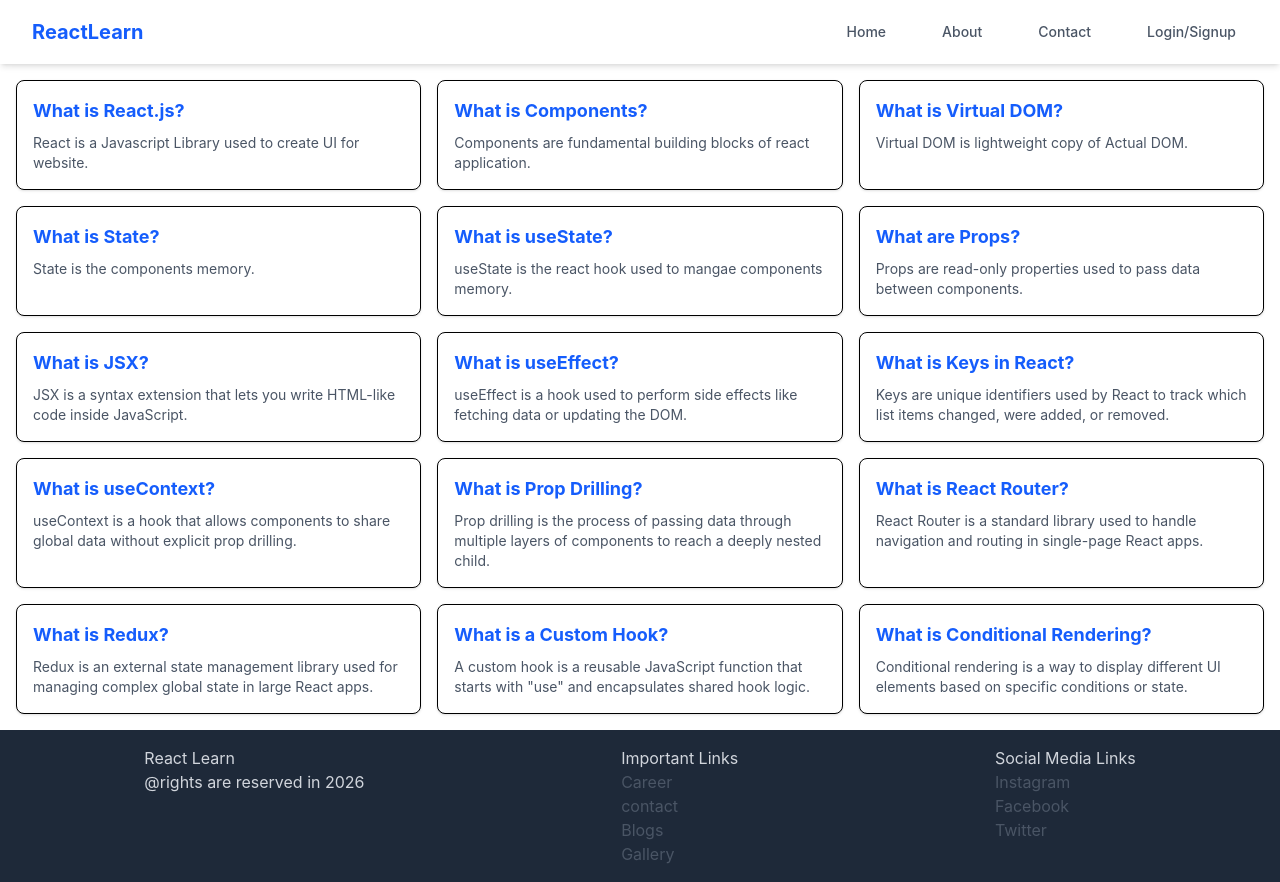
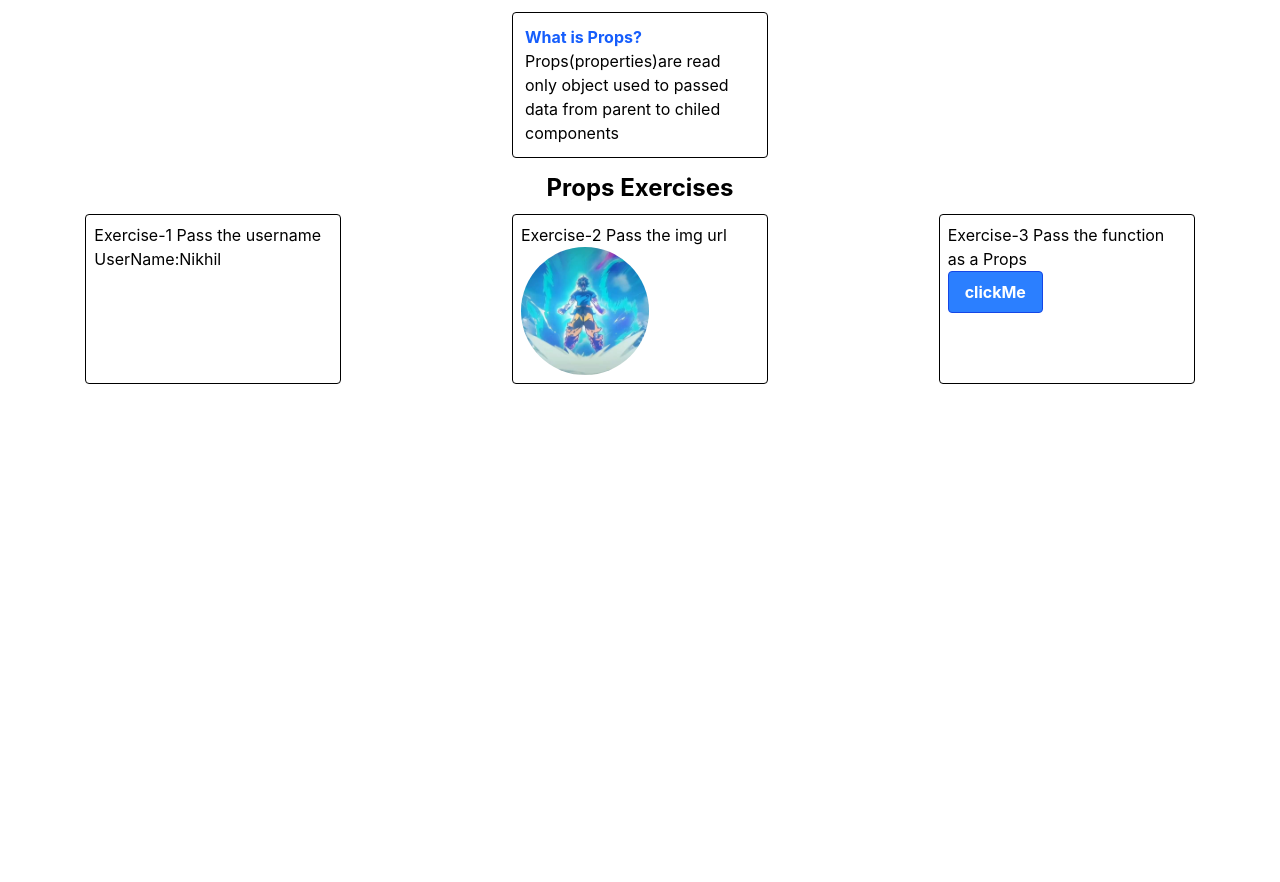
Before and after one commit to nikhildev-webapp/React-InterviewPractice, a React (Vite) app: page / in a window 1280 px wide. After the commit the page ends 800 px from the top, so only its background shows below. Built offline with nearby package versions, Linux system fonts and the light colour scheme.

Commit message:
props in react and solve the props exercise

```diff
--- a/src/App.jsx
+++ b/src/App.jsx
@@ -1,11 +1,14 @@
-import ReactLearn from "./components/componentsPractice/ReactLearn/ReactLearn.jsx"
-
+import Propintro from "./components/propsPractice/Introduction/Propintro"
+import Goku from '../src/assets/images/Goku.jpg'
 
 function App() {
-
+  const alertBox = () => {
+    alert('You click the button')
+   }
   return (
     <>
-      <ReactLearn/>
+      <Propintro username={'Nikhil'} imgUrl={Goku} alertFunction={alertBox} />
+
     </>
   )
 }
--- /dev/null
+++ b/src/components/propsPractice/Introduction/Propintro.jsx
@@ -0,0 +1,41 @@
+import React from 'react'
+
+const Propintro = ({username,imgUrl,alertFunction}) => {
+    const style = {
+        imgStyle: {
+            objectFit: 'cover',
+            borderRadius: '100',
+            width: 50,
+            height:50
+        }
+    }
+    return (
+      <>
+          <main className="conatiner ">
+              <section className='flex flex-col justify-center items-center'>
+              <section className='border w-3xs m-3 p-3 rounded'>
+                  <h3 className='text-blue-600 font-bold'>What is Props?</h3>
+                  <p>Props(properties)are read only object used to passed data from parent to chiled components</p>
+                  </section>
+              </section>
+              <h3 className='text-2xl font-bold m-0.5 text-center'>Props Exercises</h3>
+                <section className="flex flex-row justify-around ">
+                <section className='border rounded p-2 m-2 w-3xs'>
+                      <h3>Exercise-1 Pass the username</h3>
+                      <h3>UserName:{username}</h3>
+                  </section>
+                  <section className='border rounded p-2 m-2 w-3xs'>
+                      <h3>Exercise-2 Pass the img url</h3>
+                      <img src={imgUrl} className='w-32 h-32 rounded-full object-cover'/>
+                  </section>
+                <section className='border rounded p-2 m-2 w-3xs'>
+                    <h3>Exercise-3 Pass the function as a Props</h3>
+                    <button onClick={alertFunction} className='bg-blue-500 hover:bg-blue-700 text-white font-bold py-2 px-4 border border-blue-700 rounded'>clickMe</button>
+                    </section>
+                    </section>
+         </main>
+      </>
+  )
+}
+
+export default Propintro
--- /dev/null
+++ b/src/components/propsPractice/UserProfile/UserProfile.jsx
@@ -0,0 +1,15 @@
+import React from 'react'
+
+const UserProfile = () => {
+  return (
+      <>
+        <div className='flex flex-col justify-center items-center'>
+              <div className='m-3 p-3 w-4xl rounded bg-blue-400 text-white'>
+                  <h3 className='text-center'>Props Task-Create a user Profile using props</h3>
+              </div>
+        </div>
+      </>
+  )
+}
+
+export default UserProfile
```
